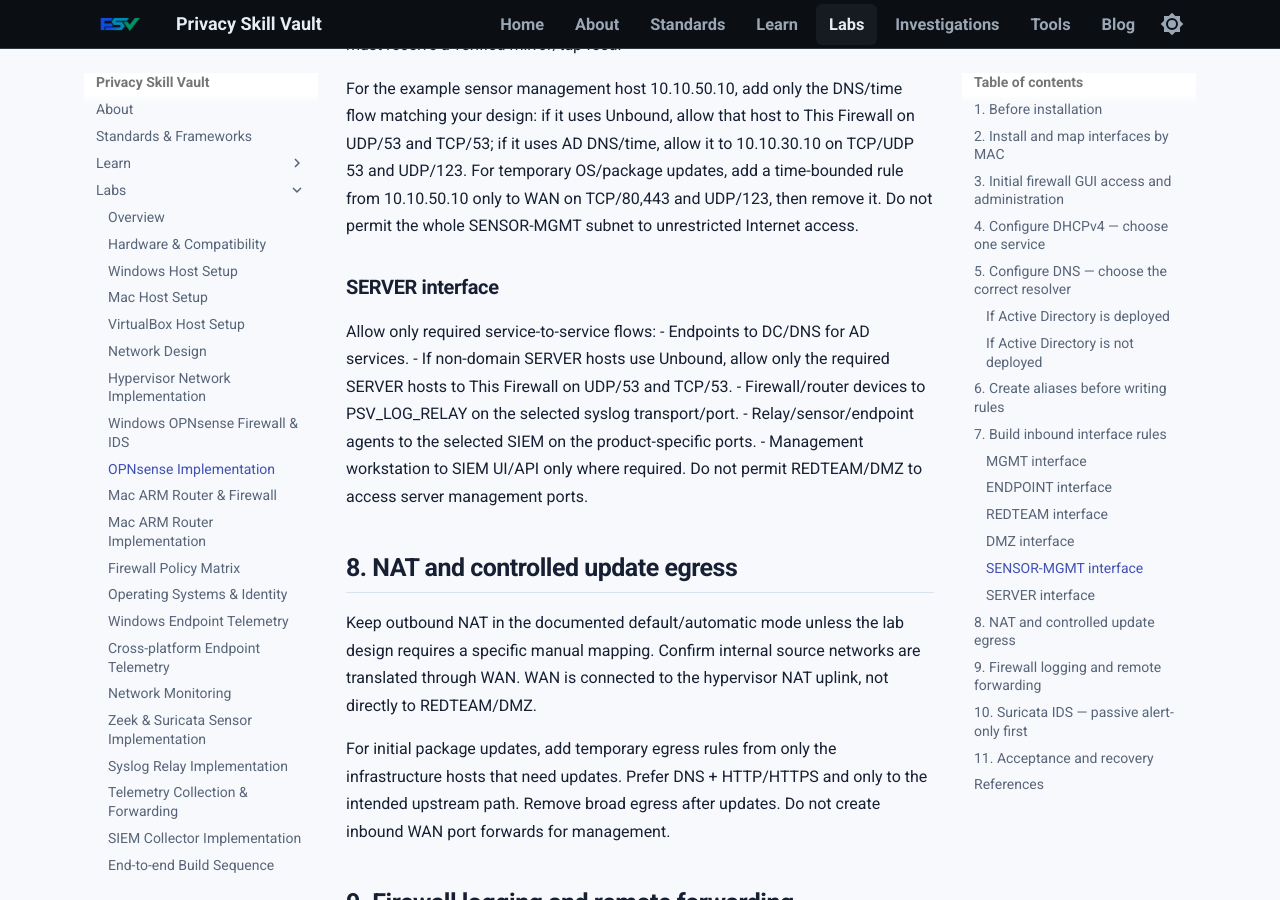
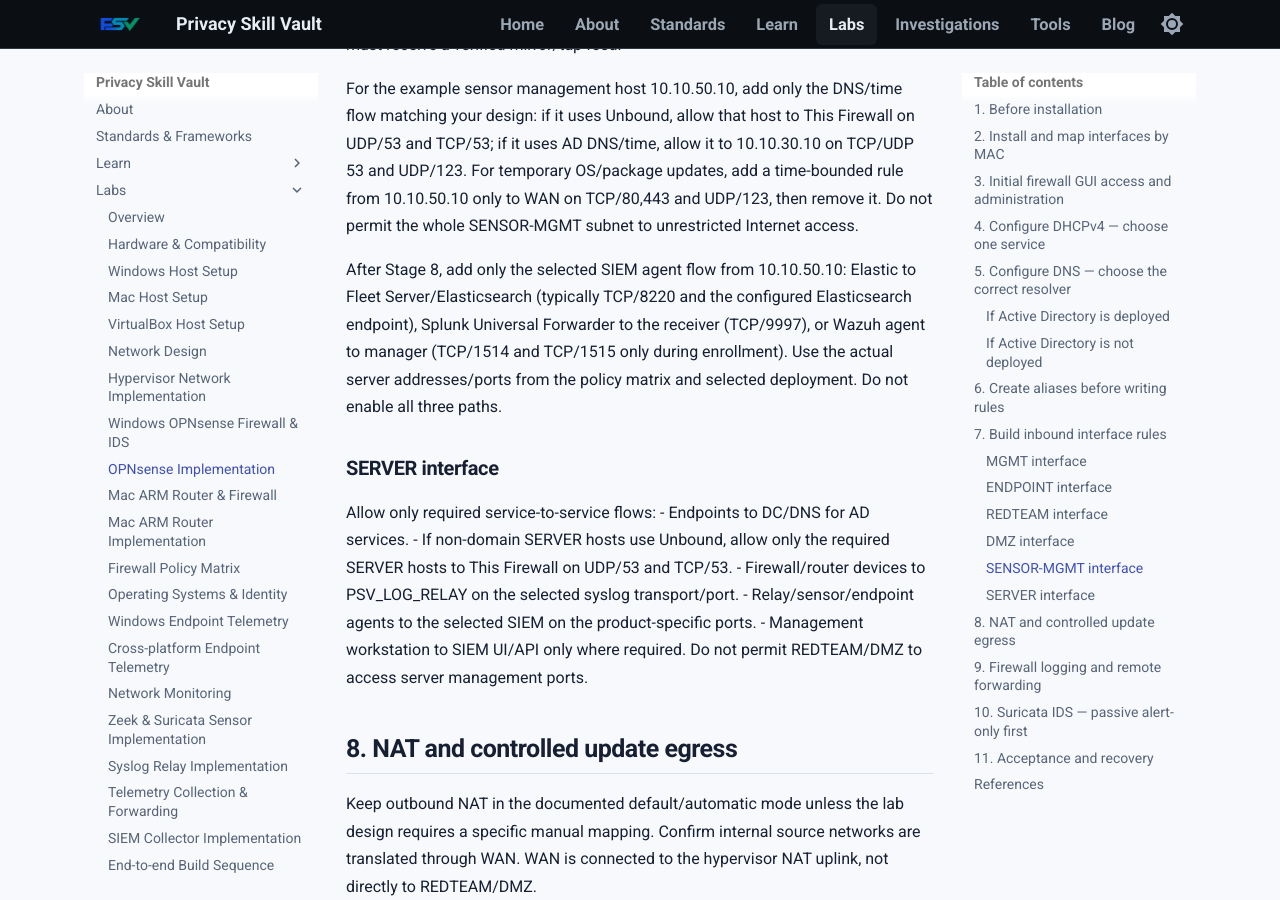
Before and after one commit to PrivacySkillVault/privacyskillvault.github.io, an MkDocs documentation site: the page built from docs/labs/opnsense-implementation.md, in a window 1280 px wide and 900 px high, scrolled down 5937 px. Built offline with MkDocs 1.6.1 and Material for MkDocs 9.7.7, drawn with Linux system fonts in a browser that asks for light colours.

Commit message:
Add explicit SENSOR-MGMT to selected SIEM agent flows

```diff
--- a/docs/labs/opnsense-implementation.md
+++ b/docs/labs/opnsense-implementation.md
@@ -147,6 +147,8 @@ Allow sensor administration only from PSV_MGMT_ADMIN to the sensor's management
 
 For the example sensor management host 10.10.50.10, add only the DNS/time flow matching your design: if it uses Unbound, allow that host to This Firewall on UDP/53 and TCP/53; if it uses AD DNS/time, allow it to 10.10.30.10 on TCP/UDP 53 and UDP/123. For temporary OS/package updates, add a time-bounded rule from 10.10.50.10 only to WAN on TCP/80,443 and UDP/123, then remove it. Do not permit the whole SENSOR-MGMT subnet to unrestricted Internet access.
 
+After Stage 8, add only the selected SIEM agent flow from 10.10.50.10: Elastic to Fleet Server/Elasticsearch (typically TCP/8220 and the configured Elasticsearch endpoint), Splunk Universal Forwarder to the receiver (TCP/9997), or Wazuh agent to manager (TCP/1514 and TCP/1515 only during enrollment). Use the actual server addresses/ports from the policy matrix and selected deployment. Do not enable all three paths.
+
 ### SERVER interface
 
 Allow only required service-to-service flows:
```
